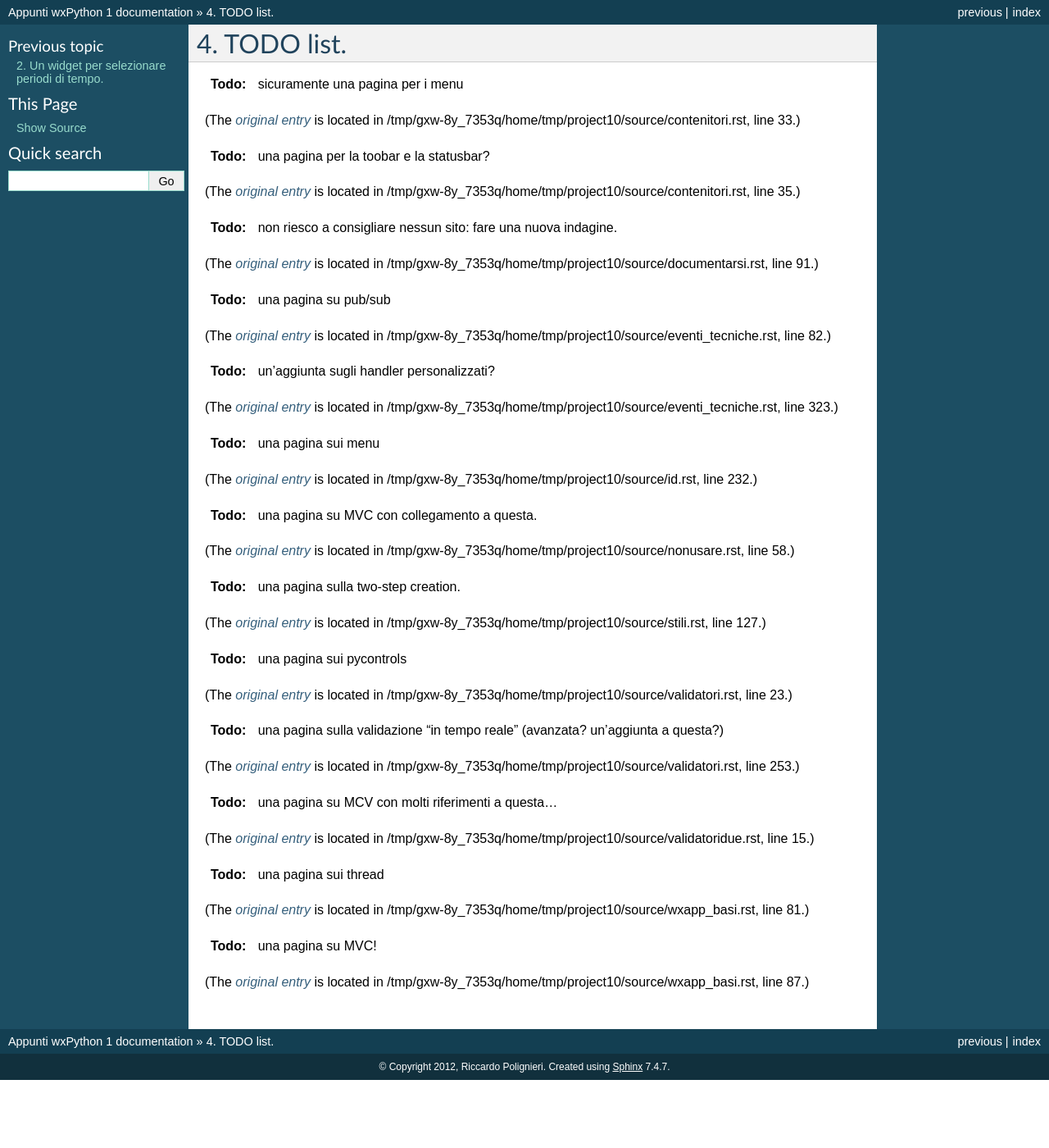
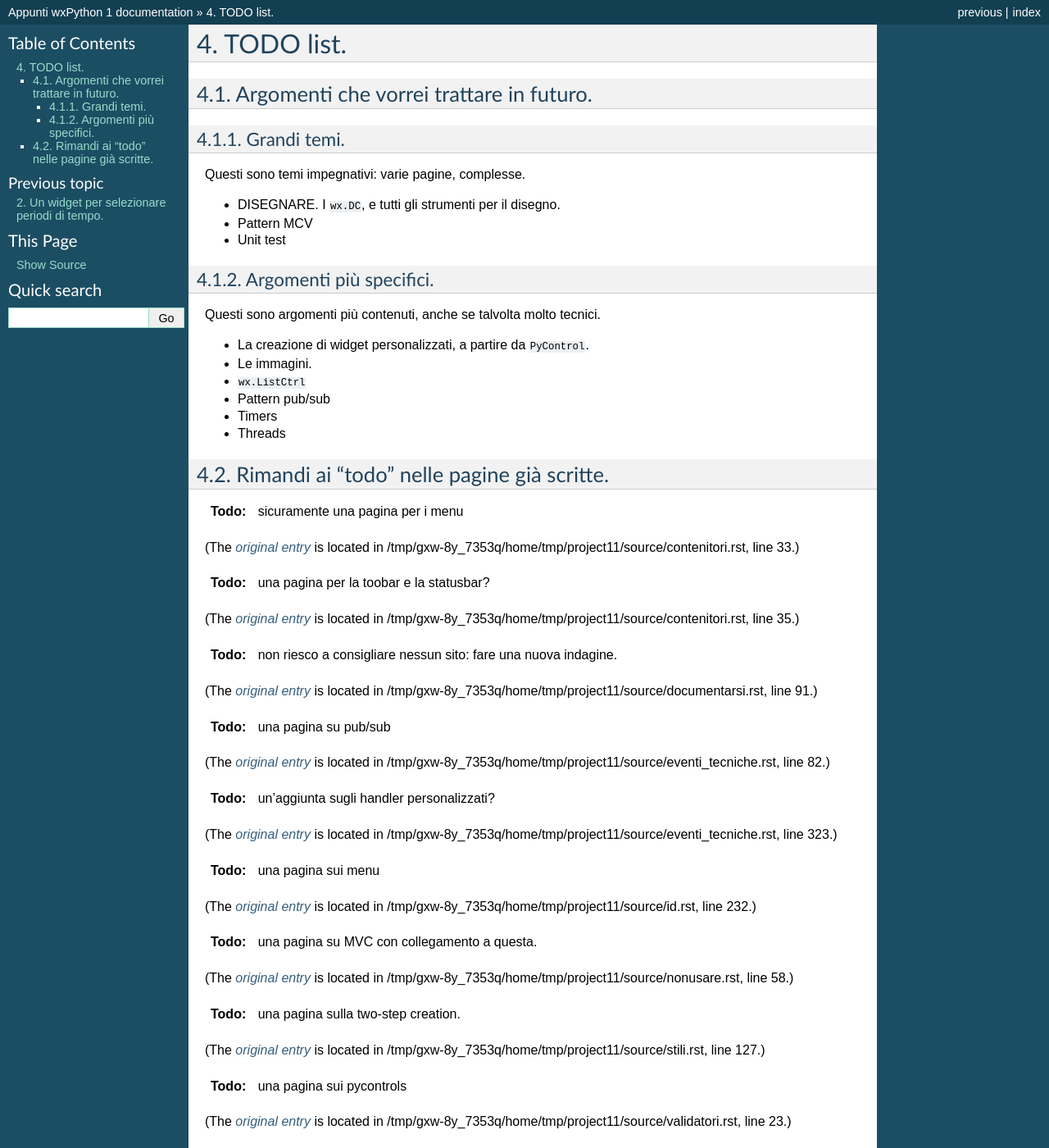
Before and after one commit to ricpol/wxnote, a Sphinx documentation site: the page built from source/todolist.rst, in a window 1280 px wide and 1400 px high. Shown: the whole window at 82% size. Built offline with Sphinx 7.4.7, drawn with Linux system fonts in a browser that asks for light colours; some of the changed text lies outside the part shown.

Commit message:
future plans

```diff
--- a/source/todolist.rst
+++ b/source/todolist.rst
@@ -1,4 +1,40 @@
 TODO list.
 ==========
 
+Argomenti che vorrei trattare in futuro.
+----------------------------------------
+
+Grandi temi.
+^^^^^^^^^^^^
+
+Questi sono temi impegnativi: varie pagine, complesse.
+
+* DISEGNARE. I ``wx.DC``, e tutti gli strumenti per il disegno.
+
+* Pattern MCV
+
+* Unit test
+
+
+Argomenti più specifici.
+^^^^^^^^^^^^^^^^^^^^^^^^
+
+Questi sono argomenti più contenuti, anche se talvolta molto tecnici.
+
+* La creazione di widget personalizzati, a partire da ``PyControl``.
+
+* Le immagini.
+
+* ``wx.ListCtrl``
+
+* Pattern pub/sub
+
+* Timers
+
+* Threads
+
+
+Rimandi ai "todo" nelle pagine già scritte.
+-------------------------------------------
+
 .. todolist::
```
